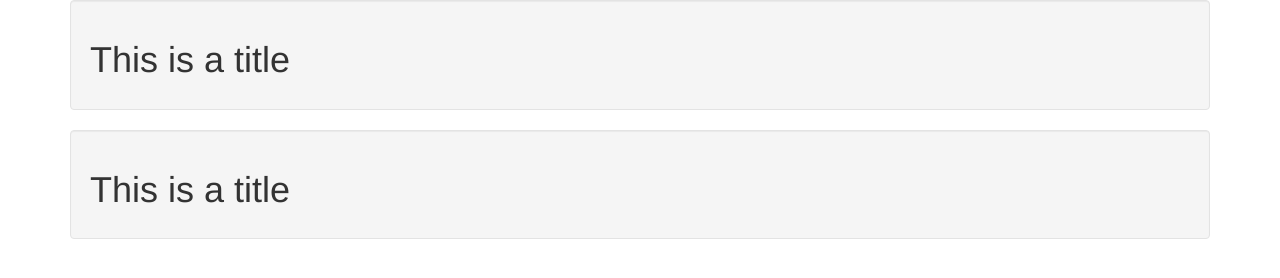
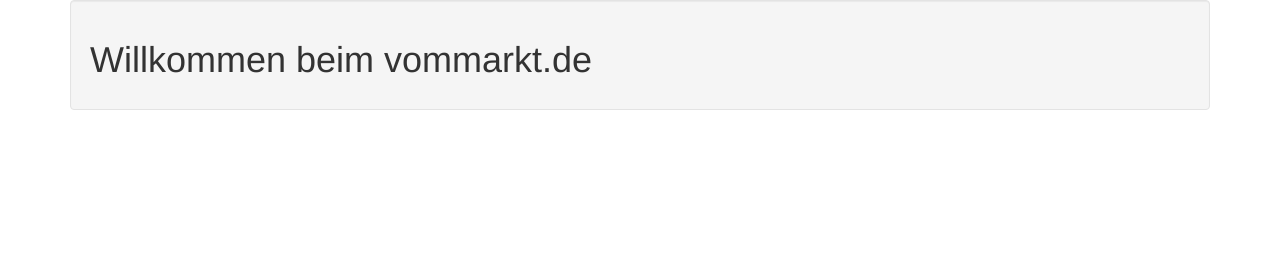
Before and after one commit to limehub/limehub.github.io, a plain HTML site: page index.html in a window 1280 px wide. Drawn offline with Linux system fonts and the light colour scheme.

Commit message:
Add website title

```diff
--- a/index.html
+++ b/index.html
@@ -12,13 +12,7 @@
 
     <div class="container">
       <div class="well">
-        <h1>This is a title</h1>
-      </div>
-    </div>
-
-    <div class="container">
-      <div class="well">
-        <h1>This is a title</h1>
+        <h1>Willkommen beim vommarkt.de</h1>
       </div>
     </div>
 
```
